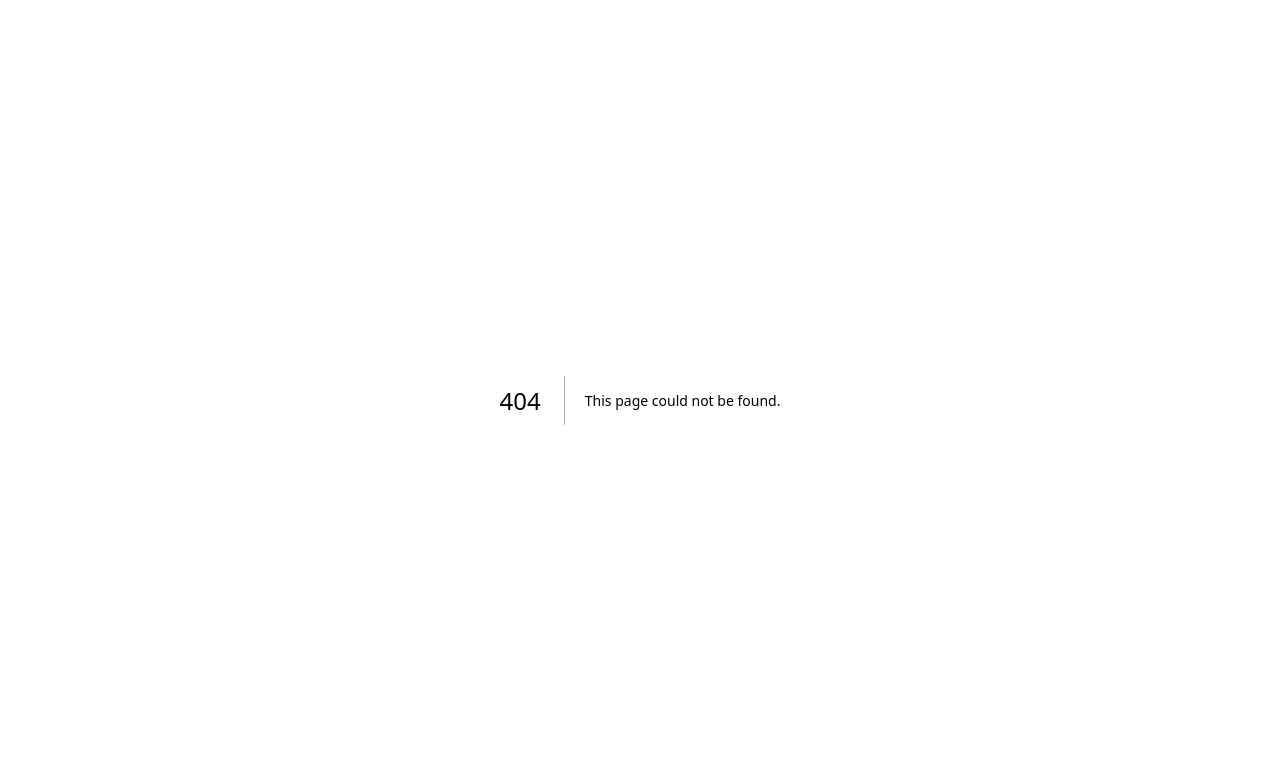
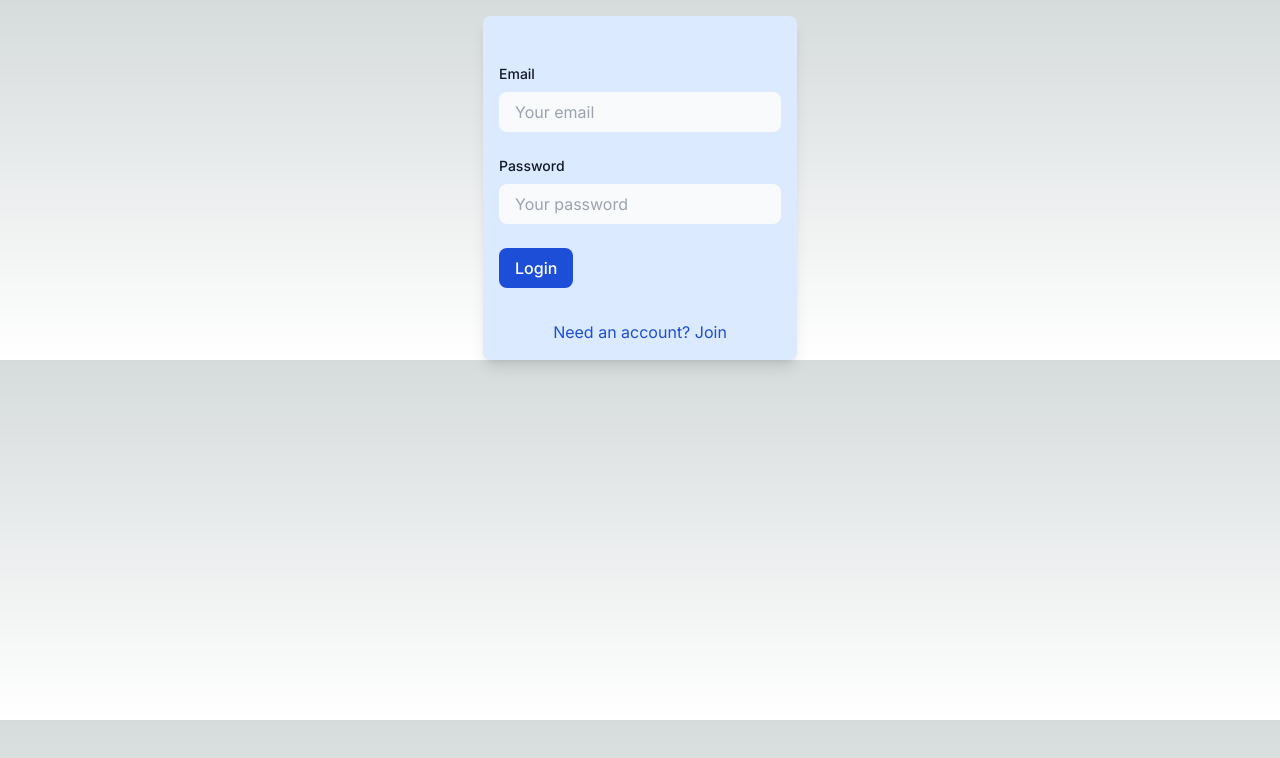
Before and after one commit to s1lv3rrud/typescript-todolist, a Next.js app: page /login in a window 1280 px wide. Before the commit this address had no page. Shown: the top 758 px of the page. Built offline with nearby package versions, Linux system fonts and the light colour scheme.

Commit message:
feat: login page

```diff
--- /dev/null
+++ b/app/login/page.tsx
@@ -0,0 +1,84 @@
+"use client";
+import React, { useState } from "react";
+import Link from "next/link";
+
+const Login = () => {
+  const [formData, setFormData] = useState({
+    email: "",
+    password: "",
+  });
+
+  const handleChange = (e: React.ChangeEvent<HTMLInputElement>) => {
+    const { name, value } = e.target;
+    setFormData((prevState) => ({
+      ...prevState,
+      [name]: value,
+    }));
+  };
+
+  const handleSubmit = (e: React.FormEvent) => {
+    e.preventDefault();
+    console.log("Login Form Data:", formData);
+    // TODO: 로그인 처리
+  };
+
+  return (
+    <div className="flex items-center justify-center">
+      <div className="bg-blue-100 flex-col mt-4 shadow-lg p-4 rounded-lg">
+        <form onSubmit={handleSubmit} className="my-8">
+          <div className="mb-6">
+            <label
+              htmlFor="email"
+              className="block mb-2 text-sm font-medium text-gray-900"
+            >
+              Email
+            </label>
+            <input
+              type="text"
+              id="email"
+              name="email"
+              required
+              className="w-full bg-gray-50 border-gray-300 text-gray-900 rounded-lg focus:ring-4 focus:outline-none focus:ring-blue-300 focus:border-blue-500 px-4 py-2 mr-4"
+              placeholder="Your email"
+              value={formData.email}
+              onChange={handleChange}
+            />
+          </div>
+          <div className="mb-6">
+            <label
+              htmlFor="password"
+              className="block mb-2 text-sm font-medium text-gray-900"
+            >
+              Password
+            </label>
+            <input
+              type="password"
+              id="password"
+              name="password"
+              required
+              className="w-full bg-gray-50 border-gray-300 text-gray-900 rounded-lg focus:ring-4 focus:outline-none focus:ring-blue-300 focus:border-blue-500 px-4 py-2 mr-4"
+              placeholder="Your password"
+              value={formData.password}
+              onChange={handleChange}
+            />
+          </div>
+          <button
+            type="submit"
+            className="text-white bg-blue-700 hover:bg-blue-800 focus:ring-4 focus:outline-none focus:ring-blue-300 font-medium rounded-lg px-4 py-2"
+          >
+            Login
+          </button>
+        </form>
+        <div className="text-center">
+          <Link href="/join" legacyBehavior>
+            <a className="text-blue-700 hover:underline">
+              Need an account? Join
+            </a>
+          </Link>
+        </div>
+      </div>
+    </div>
+  );
+};
+
+export default Login;
```
